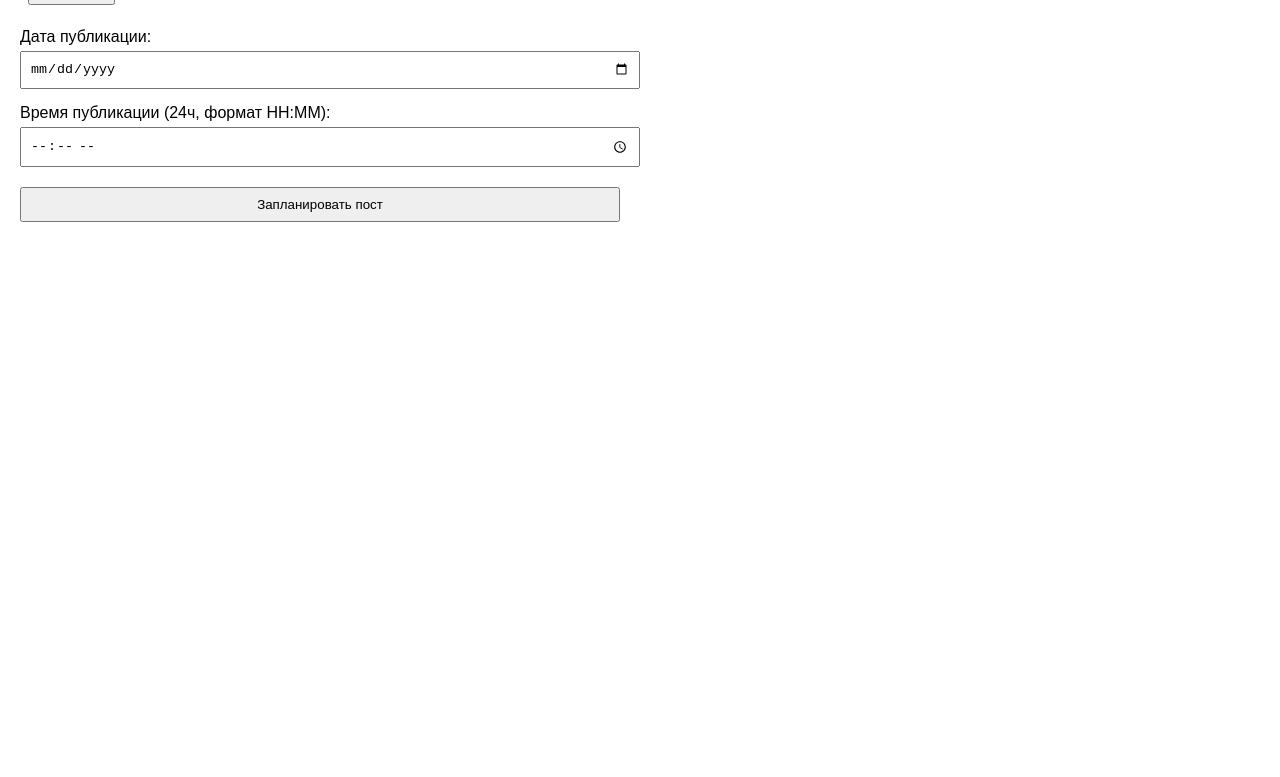
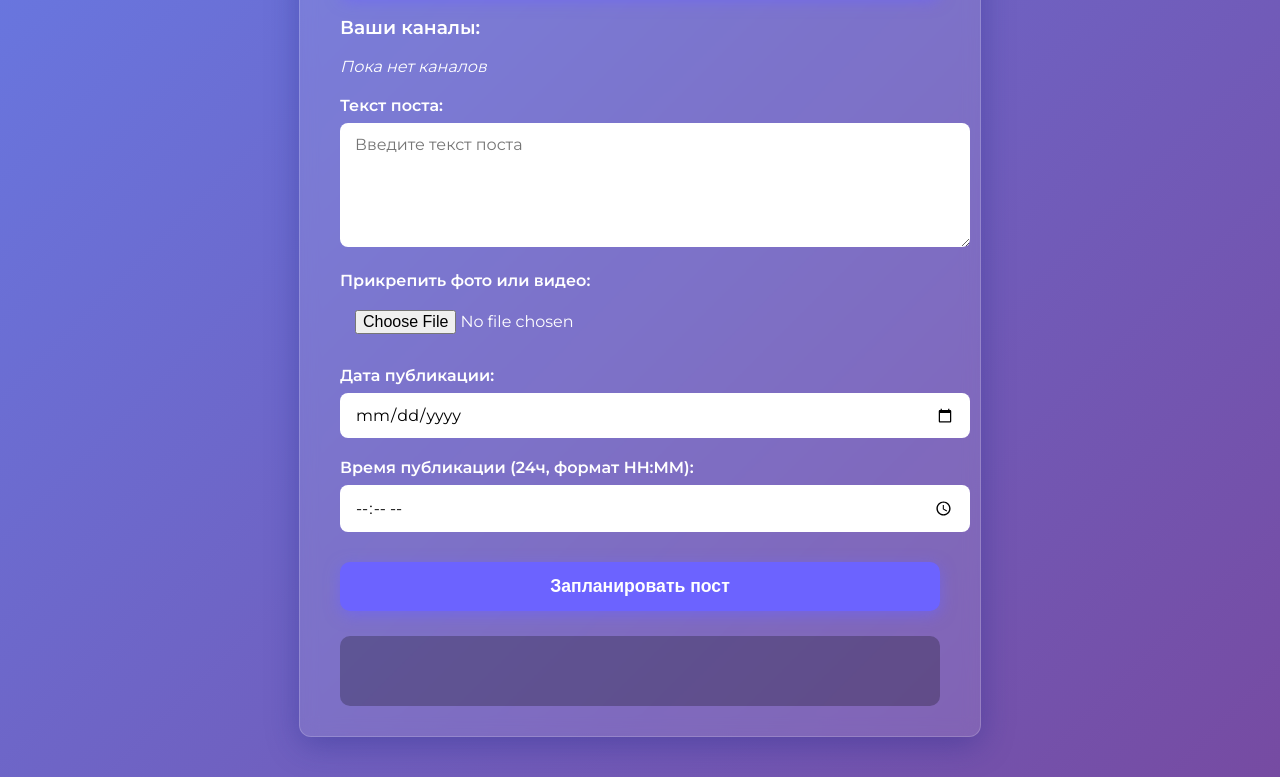
Before and after one commit to baxti0331/Postingbot, a plain HTML site: page index.html in a window 1280 px wide. Shown: the part 409-1186 px from the top of the page. Before the commit the page ends 800 px from the top, so only its background shows below. Drawn offline with Linux system fonts and the light colour scheme.

Commit message:
Update index.html

```diff
--- a/index.html
+++ b/index.html
@@ -3,21 +3,157 @@
 <head>
 <meta charset="UTF-8" />
 <meta name="viewport" content="width=device-width, initial-scale=1" />
-<title>Планировщик постов в Telegram</title>
+<title>Планировщик постов Telegram</title>
 <style>
-  body { font-family: Arial, sans-serif; margin: 20px; max-width: 600px; }
-  label { display: block; margin-top: 15px; }
-  input, textarea, select, button { width: 100%; padding: 8px; margin-top: 5px; }
-  .channels-list { margin-top: 10px; }
-  .channel-item { margin-bottom: 5px; }
-  .inline-buttons button { margin-right: 5px; margin-top: 10px; }
+  /* Базовый стиль и фон */
+  @import url('https://fonts.googleapis.com/css2?family=Montserrat:wght@400;600&display=swap');
+
+  body {
+    margin: 0; padding: 0;
+    font-family: 'Montserrat', sans-serif;
+    background: linear-gradient(135deg, #667eea, #764ba2);
+    color: #fff;
+    min-height: 100vh;
+    display: flex;
+    justify-content: center;
+    align-items: flex-start;
+    padding: 40px 20px;
+  }
+
+  .container {
+    background: rgba(255, 255, 255, 0.1);
+    border-radius: 12px;
+    padding: 30px 40px;
+    max-width: 600px;
+    width: 100%;
+    box-shadow: 0 8px 32px 0 rgba(31, 38, 135, 0.37);
+    backdrop-filter: blur(8.5px);
+    -webkit-backdrop-filter: blur(8.5px);
+    border: 1px solid rgba(255, 255, 255, 0.18);
+  }
+
+  h1 {
+    margin-top: 0;
+    font-weight: 600;
+    font-size: 2.2rem;
+    text-align: center;
+    margin-bottom: 30px;
+    letter-spacing: 1.1px;
+  }
+
+  label {
+    display: block;
+    margin-top: 20px;
+    font-weight: 600;
+    font-size: 1rem;
+    user-select: none;
+  }
+
+  input[type="text"],
+  input[type="date"],
+  input[type="time"],
+  input[type="file"],
+  textarea {
+    margin-top: 8px;
+    width: 100%;
+    padding: 12px 15px;
+    border-radius: 8px;
+    border: none;
+    font-size: 1rem;
+    font-family: 'Montserrat', sans-serif;
+    outline: none;
+    transition: background-color 0.3s ease;
+  }
+
+  input[type="text"]:focus,
+  input[type="date"]:focus,
+  input[type="time"]:focus,
+  textarea:focus {
+    background-color: rgba(255 255 255 / 0.3);
+  }
+
+  textarea {
+    resize: vertical;
+    min-height: 100px;
+  }
+
+  .inline-buttons {
+    margin-top: 10px;
+  }
+
+  button {
+    cursor: pointer;
+    background: #6c63ff;
+    color: white;
+    font-weight: 600;
+    border: none;
+    padding: 14px 0;
+    width: 100%;
+    border-radius: 10px;
+    font-size: 1.1rem;
+    box-shadow: 0 4px 15px rgba(108, 99, 255, 0.6);
+    transition: background-color 0.3s ease, transform 0.2s ease;
+    user-select: none;
+  }
+  button:hover {
+    background: #5848d4;
+    transform: scale(1.05);
+  }
+  button:active {
+    transform: scale(0.95);
+  }
+  button:disabled {
+    background: #9999cc;
+    cursor: not-allowed;
+    box-shadow: none;
+    transform: none;
+  }
+
+  .channels-list {
+    margin-top: 10px;
+  }
+
+  .channel-item {
+    background: rgba(255 255 255 / 0.15);
+    padding: 8px 12px;
+    border-radius: 8px;
+    margin-bottom: 8px;
+    display: flex;
+    justify-content: space-between;
+    align-items: center;
+    font-weight: 600;
+  }
+
+  .channel-item button {
+    width: auto;
+    padding: 5px 12px;
+    font-weight: 600;
+    background: #ff6b6b;
+    box-shadow: none;
+  }
+  .channel-item button:hover {
+    background: #e04848;
+  }
+
+  #output {
+    margin-top: 25px;
+    padding: 15px;
+    background: rgba(0, 0, 0, 0.25);
+    border-radius: 10px;
+    font-weight: 600;
+    color: #bbffbb;
+    min-height: 40px;
+  }
 </style>
 </head>
 <body>
 
+<div class="container">
   <h1>Планировщик постов Telegram</h1>
 
-<!-- Добавление каналов -->
+  <label for="usernameInput">Ваше имя (для запоминания):</label>
+  <input type="text" id="usernameInput" placeholder="Введите ваше имя" />
+
   <label>Добавить канал (@username или ID):</label>
   <input type="text" id="channelInput" placeholder="@example_channel" />
   <div class="inline-buttons">
@@ -29,30 +165,28 @@
     <div id="channelsContainer" class="channels-list"></div>
   </div>
 
-<!-- Текст поста -->
-<label>Текст поста:</label>
-<textarea id="postText" rows="4" placeholder="Введите текст поста"></textarea>
+  <label for="postText">Текст поста:</label>
+  <textarea id="postText" placeholder="Введите текст поста"></textarea>
 
-<!-- Загрузка медиа -->
-<label>Прикрепить фото или видео:</label>
+  <label for="mediaInput">Прикрепить фото или видео:</label>
   <input type="file" id="mediaInput" accept="image/*,video/*" />
 
-<!-- Выбор даты -->
-<label>Дата публикации:</label>
+  <label for="postDate">Дата публикации:</label>
   <input type="date" id="postDate" />
 
-<!-- Время публикации -->
-<label>Время публикации (24ч, формат HH:MM):</label>
+  <label for="postTime">Время публикации (24ч, формат HH:MM):</label>
   <input type="time" id="postTime" />
 
-<!-- Кнопка отправки -->
-<button id="schedulePostBtn" style="margin-top:20px;">Запланировать пост</button>
+  <button id="schedulePostBtn" style="margin-top:30px;">Запланировать пост</button>
 
-<!-- Вывод -->
-<div id="output" style="margin-top:20px; color: green;"></div>
+  <div id="output"></div>
+</div>
 
 <script>
-  const channels = [];
+  const channels = JSON.parse(localStorage.getItem('channels') || '[]');
+  const usernameInput = document.getElementById('usernameInput');
+  const savedName = localStorage.getItem('username') || '';
+  if (savedName) usernameInput.value = savedName;
 
   const channelsContainer = document.getElementById('channelsContainer');
   const channelInput = document.getElementById('channelInput');
@@ -62,20 +196,31 @@
 
   function renderChannels() {
     channelsContainer.innerHTML = '';
+    if (channels.length === 0) {
+      channelsContainer.innerHTML = '<em>Пока нет каналов</em>';
+      return;
+    }
     channels.forEach((ch, idx) => {
       const div = document.createElement('div');
       div.className = 'channel-item';
       div.textContent = ch;
       const delBtn = document.createElement('button');
       delBtn.textContent = 'Удалить';
-      delBtn.style.marginLeft = '10px';
       delBtn.onclick = () => {
         channels.splice(idx, 1);
+        saveChannels();
         renderChannels();
       };
       div.appendChild(delBtn);
       channelsContainer.appendChild(div);
     });
+  }
+
+  function saveChannels() {
+    localStorage.setItem('channels', JSON.stringify(channels));
+  }
+  function saveUsername() {
+    localStorage.setItem('username', usernameInput.value.trim());
   }
 
   addChannelBtn.onclick = () => {
@@ -93,9 +238,13 @@
       return;
     }
     channels.push(val);
+    saveChannels();
+    renderChannels();
     channelInput.value = '';
-    renderChannels();
   };
+
+  usernameInput.onchange = saveUsername;
+  usernameInput.oninput = saveUsername;
 
   schedulePostBtn.onclick = () => {
     const text = document.getElementById('postText').value.trim();
@@ -123,25 +272,17 @@
       return;
     }
 
-    // Здесь можно отправлять данные на сервер для планирования поста.
-    // Для примера — просто выводим в окно.
-    output.textContent = `Пост запланирован на ${dateTime.toLocaleString()} для каналов: ${channels.join(', ')}`;
+    output.textContent = `Пост запланирован на ${dateTime.toLocaleString()} для каналов: ${channels.join(', ')}\nПользователь: ${usernameInput.value.trim()}`;
 
-    // Для реального использования — отправить через fetch или WebSocket на бекенд
-    // например:
-    // const formData = new FormData();
-    // formData.append('channels', JSON.stringify(channels));
-    // formData.append('text', text);
-    // if(media) formData.append('media', media);
-    // formData.append('datetime', dateTime.toISOString());
-    // fetch('/api/schedule', { method: 'POST', body: formData })
-
-    // Очистка формы (по желанию)
+    // Очистка формы (не обязательно)
     document.getElementById('postText').value = '';
     document.getElementById('postDate').value = '';
     document.getElementById('postTime').value = '';
     document.getElementById('mediaInput').value = '';
   };
+
+  // Инициализация
+  renderChannels();
 </script>
 
 </body>
```
Lines whose indentation alone changed are shown as unchanged.
